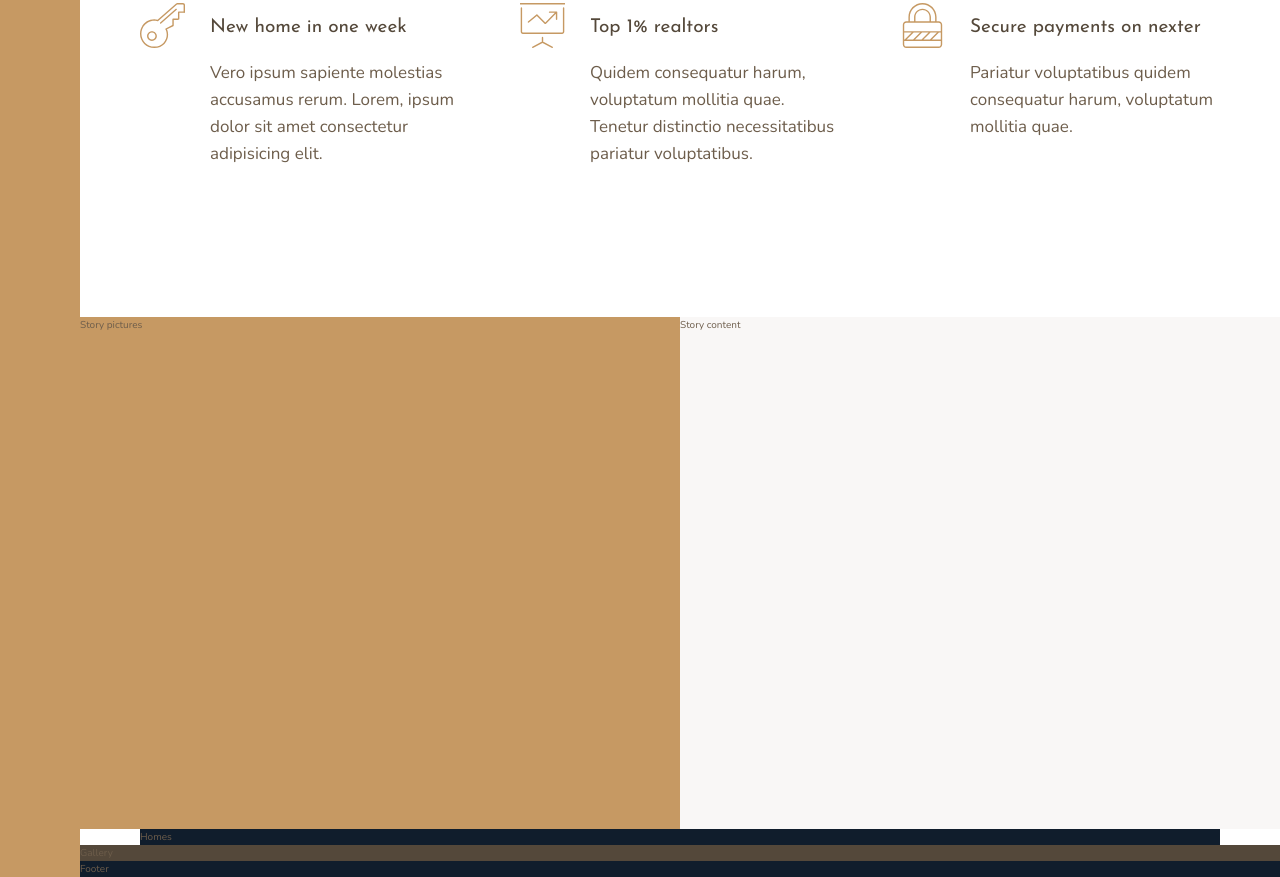
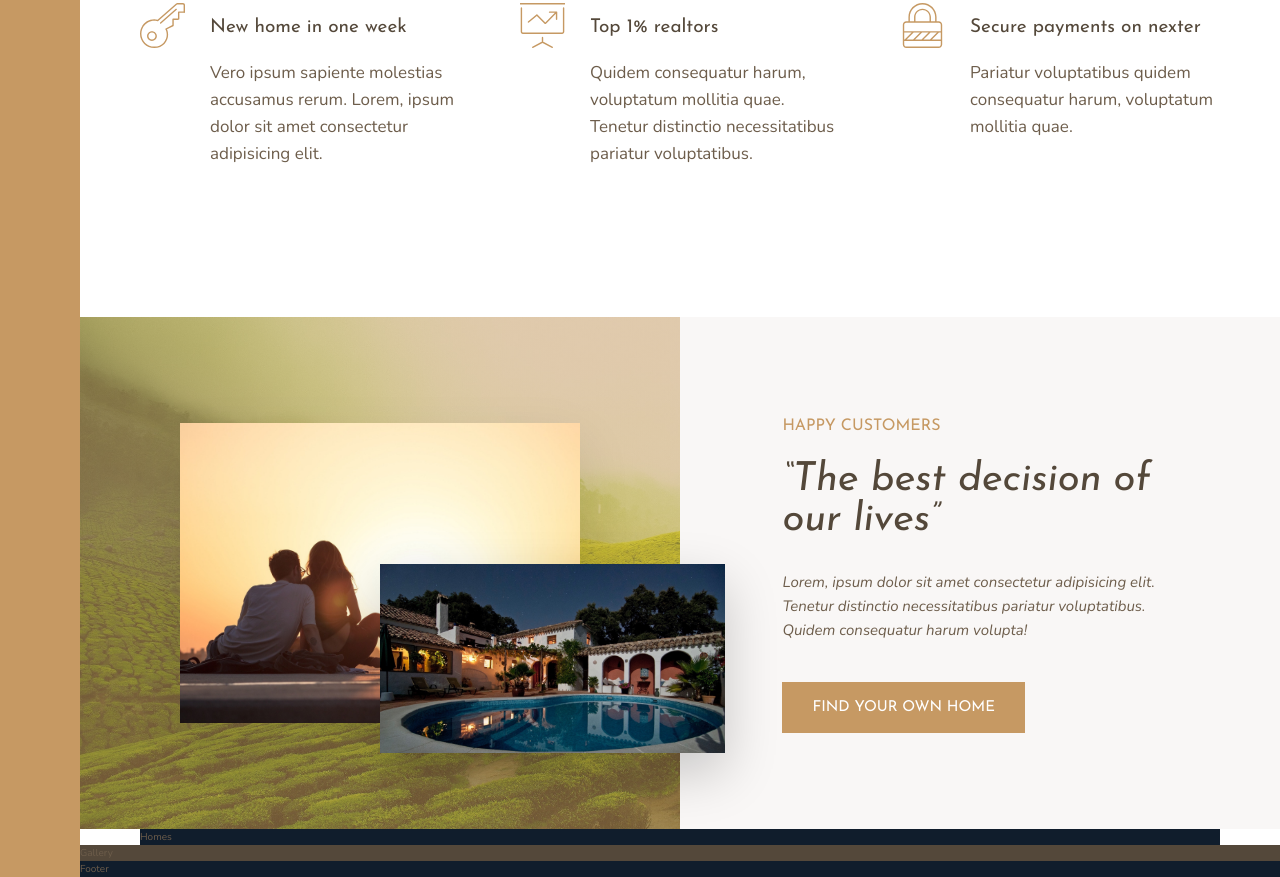
Before and after one commit to NickanBagherpour/nexter, a website: page index.html in a window 1280 px wide. Shown: the part 991-1868 px from the top of the page. Drawn offline with nearby package versions, Linux system fonts and the light colour scheme.

Commit message:
feat: work on story section

```diff
--- a/index.html
+++ b/index.html
@@ -89,9 +89,27 @@
       </div>
     </section>
 
-    <div class="story__pictures">Story pictures</div>
+    <div class="story__pictures">
+      <img
+        src="img/story-1.jpeg"
+        alt="Couple with new house"
+        class="story__img--1"
+      />
+      <img src="img/story-2.jpeg" alt="New house" class="story__img--2" />
+    </div>
 
-    <div class="story__content">Story content</div>
+    <div class="story__content">
+      <h3 class="heading-3 mb-sm">Happy Customers</h3>
+      <h2 class="heading-2 heading-2--dark mb-md">
+        &ldquo;The best decision of our lives&rdquo;
+      </h2>
+      <p class="story__text">
+        Lorem, ipsum dolor sit amet consectetur adipisicing elit. Tenetur
+        distinctio necessitatibus pariatur voluptatibus. Quidem consequatur
+        harum volupta!
+      </p>
+      <button class="btn">Find your own home</button>
+    </div>
 
     <section class="homes">Homes</section>
 
--- a/sass/_story.scss
+++ b/sass/_story.scss
@@ -1,13 +1,59 @@
 .story {
-
-
   &__pictures {
     background-color: $color-primary;
     grid-column: full-start / col-end 4;
+    background-image: linear-gradient(rgba($color-primary, .5), rgba($color-primary, .5)), url(../img/back.jpg);
+    background-size: cover;
+
+    display: grid;
+    grid-template-rows: repeat(6, 1fr);
+    grid-template-columns: repeat(6, 1fr);
+    align-items: center; //column axis
+
+    // position: relative; (*)
+  }
+
+  //(*) was my solution for overlapping image--2
+
+  &__img--1 {
+    width: 100%;
+    grid-row: 2 / 6;
+    grid-column: 2 / 6;
+    box-shadow: 0 2rem 5rem rgba(#000, .1);
+
+  }
+
+  &__img--2 {
+    width: 115%; //width: 100% (*)
+    grid-row: 4 / 6;
+    grid-column: 4 / 7;
+    grid-row: 4 / 6;
+    grid-column: 4 / 7;
+    z-index: 20;
+    // position: absolute;  (*)
+    // right: -8rem;  (*)
+    box-shadow: 0 2rem 5rem rgba(#000, 0.2);
   }
 
   &__content {
     background-color: $color-grey-light-1;
     grid-column: col-start 5 / full-end;
+
+    padding: 6rem 8vw;
+
+    display: flex;
+    flex-direction: column;
+    justify-content: center;
+    align-items: flex-start;
+
+    /*     display: grid;
+    align-content: center;
+    justify-items: start; */
+  }
+
+  &__text {
+    font-size: 1.5rem;
+    font-style: italic;
+    margin-bottom: 4rem;
   }
 }
```
Also changed, not shown: css/style.css.
